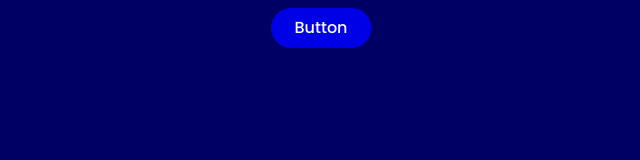
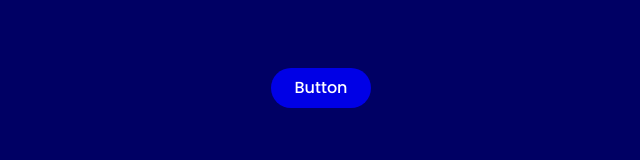
Before and after one commit to JaredDevine/simple-button, a plain HTML site: page index.html in a window 1280 px wide. Shown: the whole page, without its empty margins (319-959 px from the left). Drawn offline with Linux system fonts and the light colour scheme.

Commit message:
moving the button to the center.

```diff
--- a/css/style.css
+++ b/css/style.css
@@ -17,6 +17,7 @@ main {
     font-family: 'Poppins';
     font-style: normal;
     font-weight: 500;
+    margin: 60px 0;
 }
 
 .simple-button {
```
